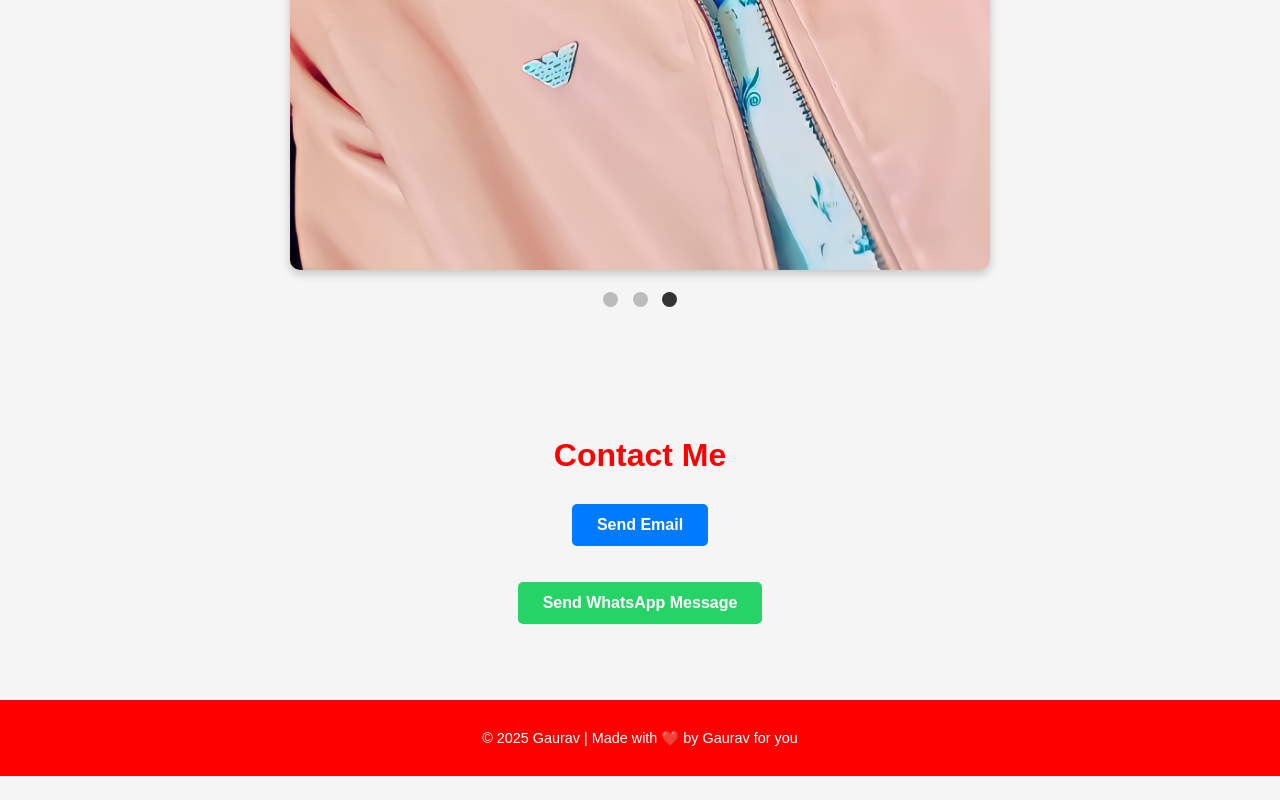
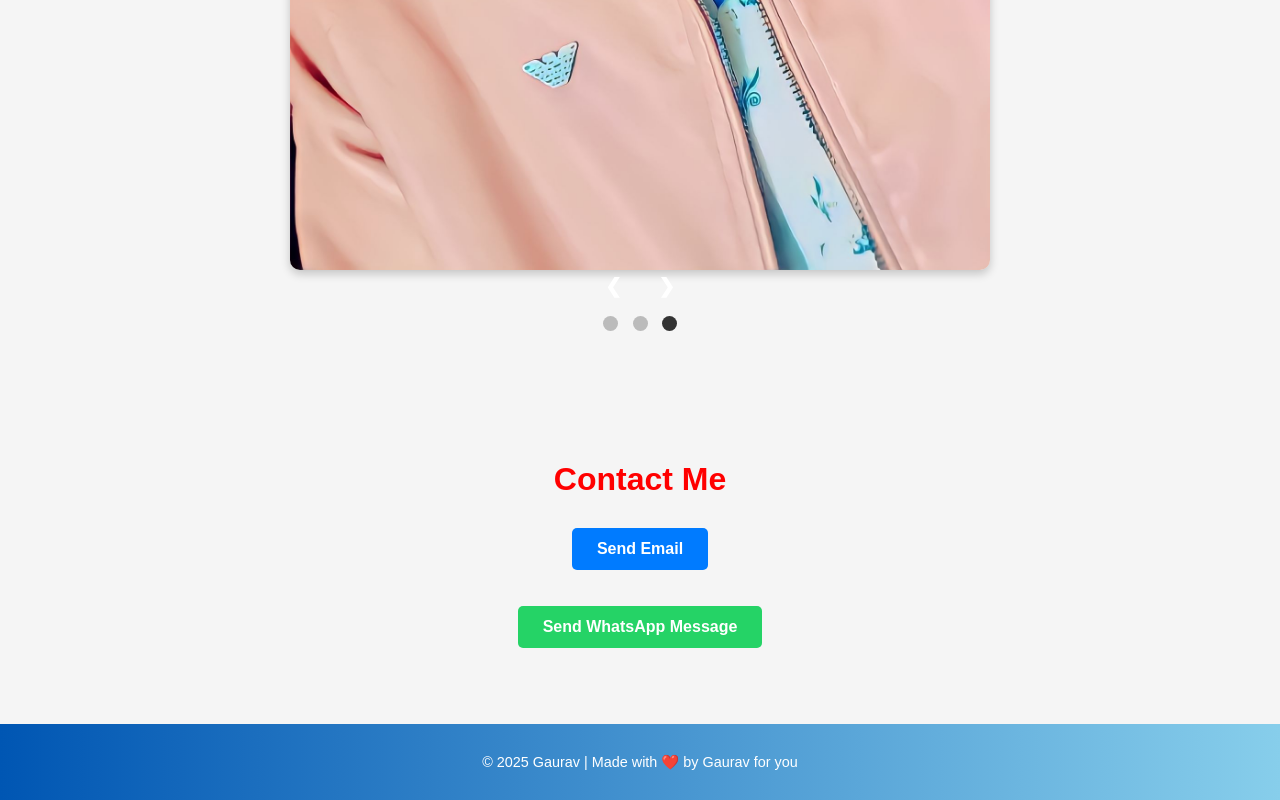
Before and after one commit to stnmgaurav/stnmgauravportfolio, a plain HTML site: page index.html in a window 1280 px wide. Shown: the part 1991-2791 px from the top of the page. Before the commit the page ends 2767 px from the top, so only its background shows below. Drawn offline with Linux system fonts and the light colour scheme.

Commit message:
Update style.css

```diff
--- a/style.css
+++ b/style.css
@@ -9,7 +9,7 @@ body {
 
 /* Header */
 header {
-  background-color: #87CEEB;
+  background: linear-gradient(to right, #FF0000, #FFA500);
   color: white;
   padding: 40px 20px;
   text-align: center;
@@ -103,7 +103,7 @@ header p {
 
 .prev, .next {
   cursor: pointer;
-  position: absolute;
+  position: relative;
   top: 50%;
   padding: 16px;
   color: white;
@@ -141,7 +141,7 @@ header p {
 
 /* Footer */
 footer {
-  background-color: red;
+  background: linear-gradient(to right, #0056B3, #87CEEB);
   color: white;
   text-align: center;
   padding: 15px;
```
